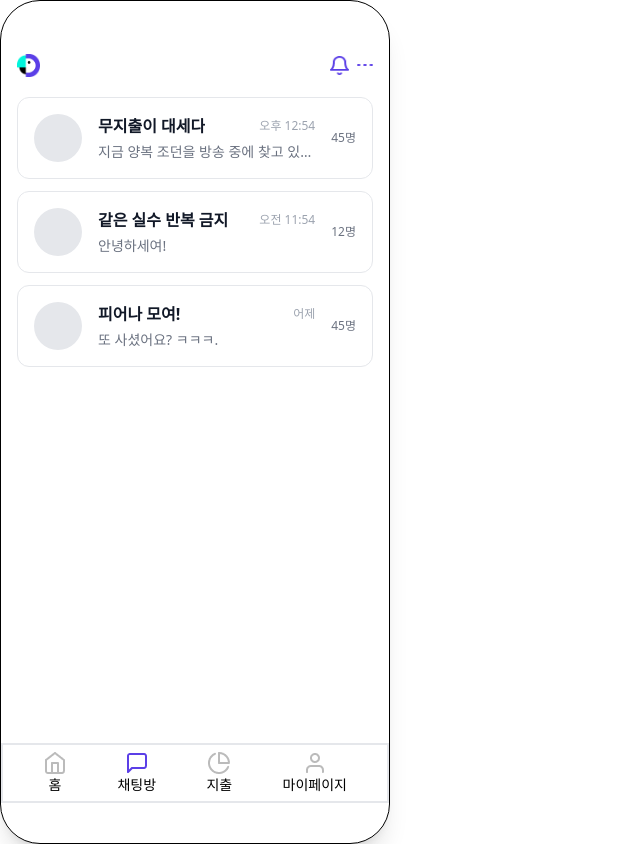
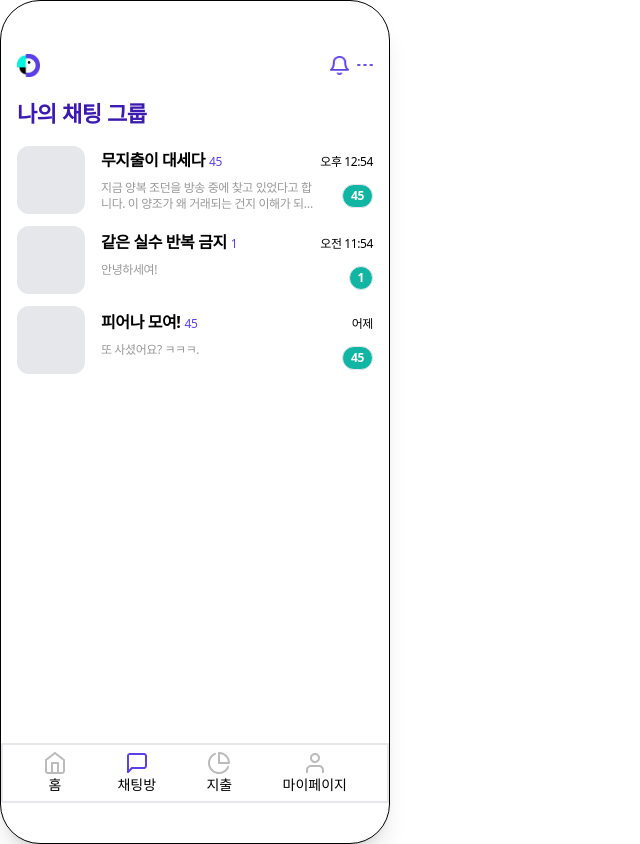
Before and after one commit to nicehcy2/Chat-Application-FE, a React (Create React App) app: page /chats in a window 1280 px wide. Shown: the whole page, without its empty margins (0-640 px from the left). Built offline with nearby package versions, Linux system fonts and the light colour scheme.

Commit message:
채팅방 그룹 페이지

```diff
--- a/src/pages/ChatRoomList.jsx
+++ b/src/pages/ChatRoomList.jsx
@@ -8,7 +8,7 @@ const chatRoomList = [
     chatRoomThumbnail: "image.com", // 이미지 S3 주소
     chatRoomRule: "string", // 채팅방 규칙
     participationCount: 45, // 현재 인원수
-    lastChatMessage: "지금 양복 조던을 방송 중에 찾고 있었다고...",
+    lastChatMessage: `지금 양복 조던을 방송 중에 찾고 있었다고 합니다. 이 양조가 왜 거래되는 건지 이해가 되지 않네요.`,
     updatedAt: "오후 12:54",
   },
   {
@@ -16,7 +16,7 @@ const chatRoomList = [
     chatRoomTitle: "같은 실수 반복 금지",
     chatRoomThumbnail: "image.com", // 이미지 S3 주소
     chatRoomRule: "string", // 채팅방 규칙
-    participationCount: 12, // 현재 인원수
+    participationCount: 1, // 현재 인원수
     lastChatMessage: "안녕하세여!",
     updatedAt: "오전 11:54",
   },
@@ -37,52 +37,61 @@ function ChatRoomList(props) {
   if (chatRoomList.length === 0) {
     return (
       <div>
+        <div>
           <div>가입한 채팅방이 없어요.</div>
           <div>우측 하단 버튼을 눌러 채팅방을 둘러보세요.</div>
         </div>
+      </div>
     );
   }
+
   return (
-    <div className="flex flex-col gap-3 px-4 py-2">
+    <div className="flex flex-col px-4 tracking-tight">
+      <div className="text-[22px] font-sans font-bold py-2 text-[#3C19B0]">
+        나의 채팅 그룹
+      </div>
+      <div className="flex flex-col gap-3 py-2">
         {chatRoomList.map((chatRoom) => (
           <div
             key={chatRoom.chatRoomId}
             onClick={() => navigate(`/chats/${chatRoom.chatRoomId}`)}
             className="
-            flex items-center gap-4
-            rounded-xl border border-gray-200
-            bg-white p-4
-            cursor-pointer
-            hover:bg-gray-50
+            flex gap-4
+            cursor-pointer hover:bg-gray-50
             active:bg-gray-100
             transition
           "
           >
             {/* 썸네일 */}
-          <div className="h-12 w-12 flex-shrink-0 rounded-full bg-gray-200" />
+            <div className="h-[68px] w-[68px] flex-shrink-0 rounded-xl bg-gray-200" />
 
-          {/* 중앙 내용 */}
-          <div className="flex flex-col flex-1 overflow-hidden">
-            <div className="flex items-center justify-between">
-              <span className="font-semibold text-gray-900 truncate">
+            {/* 텍스트 영역 */}
+            <div className="flex flex-1 flex-col justify-center gap-2">
+              <div className="flex justify-between">
+                <div>
+                  <span className="font-semibold">
                     {chatRoom.chatRoomTitle}
                   </span>
-              <span className="text-xs text-gray-400">
-                {chatRoom.updatedAt}
+                  <span className="ml-1 text-[#5B3FE7] text-xs">
+                    {chatRoom.participationCount}
                   </span>
                 </div>
-
-            <div className="mt-1 text-sm text-gray-500 truncate">
+                <div>
+                  <span className="text-xs">{chatRoom.updatedAt}</span>
+                </div>
+              </div>
+              <div className="flex flex-row justify-between">
+                <div className="text-xs line-clamp-2 w-[220px] text-[#999]">
                   {chatRoom.lastChatMessage}
                 </div>
+                <div className="h-6 px-2 min-w-[24px] text-xs text-white font-semibold border rounded-full bg-[#11B5A4] flex flex-row items-center justify-center mt-1">
+                  {chatRoom.participationCount}
                 </div>
-
-          {/* 인원수 */}
-          <div className="text-xs text-gray-500 whitespace-nowrap">
-            {chatRoom.participationCount}명
+              </div>
             </div>
           </div>
         ))}
+      </div>
     </div>
   );
 }
```
Lines whose indentation alone changed are shown as unchanged.
